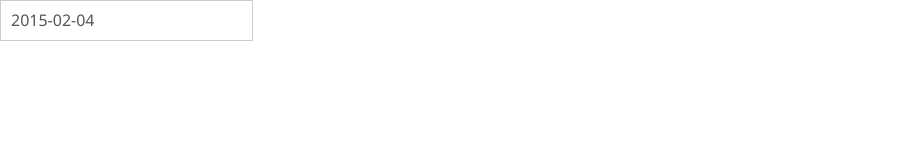
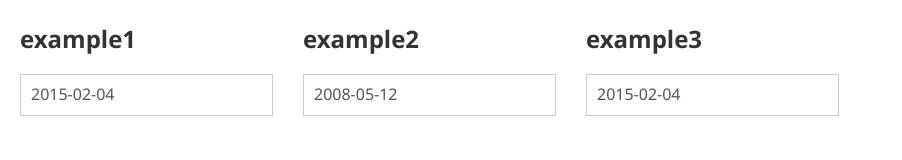
Before and after one commit to WJsjtu/WJsjtu.github.io, a plain HTML site: page react-datepicker/index.html in a window 1280 px wide. Shown: the whole page, without its empty margins (0-902 px from the left). Drawn offline with Linux system fonts and the light colour scheme.

Commit message:
update demo

```diff
--- a/react-datepicker/index.html
+++ b/react-datepicker/index.html
@@ -9,25 +9,75 @@
 		</script>
 		<link rel="stylesheet" type="text/css" href="css/amazeui.min.css">
 		<style type="text/css">
+			body { padding: 20px;}
 			.am-current{ border: #efefef 1px solid; background-color: #A6CFE4; } .am-current:hover
 			{ background-color: #D4E5EE !important; }
+			.demo {float: left; margin-right: 30px;}
 		</style>
 	</head>
 	<body>
-		<div id="example">
+		<div class="demo">
+			<h1>example1</h1>
+			<div id="example1">
+			</div>
+		</div>
+		<div class="demo">
+			<h1>example2</h1>
+			<div id="example2">
+			</div>
+		</div>
+		<div class="demo">
+			<h1>example3</h1>
+			<div id="example3">
+			</div>
 		</div>
 		<script type="text/javascript" src="js/datepicker.min.js">
 		</script>
 		<script type="text/javascript">
-			React.render(React.createElement(Datepicker, {
-				from: null,
-				to: null,
+
+			//to avoid conflict
+			var myDatepicker = Datepicker.noConflict();
+
+			React.render(React.createElement(myDatepicker, {
 				current: null,
 				onSelect: function(date) {
 					console.log(date);
 				}
-			}), document.getElementById('example'));
+			}), document.getElementById('example1'));
+
+			var test = new Date;
+			test.setFullYear(2008);
+			test.setMonth(4);
+			test.setDate(12);
+
+			React.render(React.createElement(myDatepicker, {
+				current: test,
+				panel: 2,
+				onSelect: function(date) {
+					console.log(date);
+				}
+			}), document.getElementById('example2'));
+
+			var weekDays = ["Mon","Tue","Wed","Thu","Fri","Sat","Sun"],
+				yearMonths = ["Jan","Feb","Mar","Apr","May","Jun","Jul","Aug","Sep","Oct","Nov","Dec"];
+
+			myDatepicker.addLang("en", {
+				dayTitle: weekDays,
+				monthTitle: yearMonths,
+				dateTitle: function(year, month, day){
+					return year + " " + yearMonths[month - 1];
+				}
+			});
+
+			React.render(React.createElement(myDatepicker, {
+				current: null,
+				panel: 1,
+				lang: "en",
+				onSelect: function(date) {
+					console.log(date);
+				}
+			}), document.getElementById('example3'));
+
 		</script>
 	</body>
-
 </html>
```
Also changed, not shown: react-datepicker/demo.PNG (added), react-datepicker/js/datepicker.min.js.
